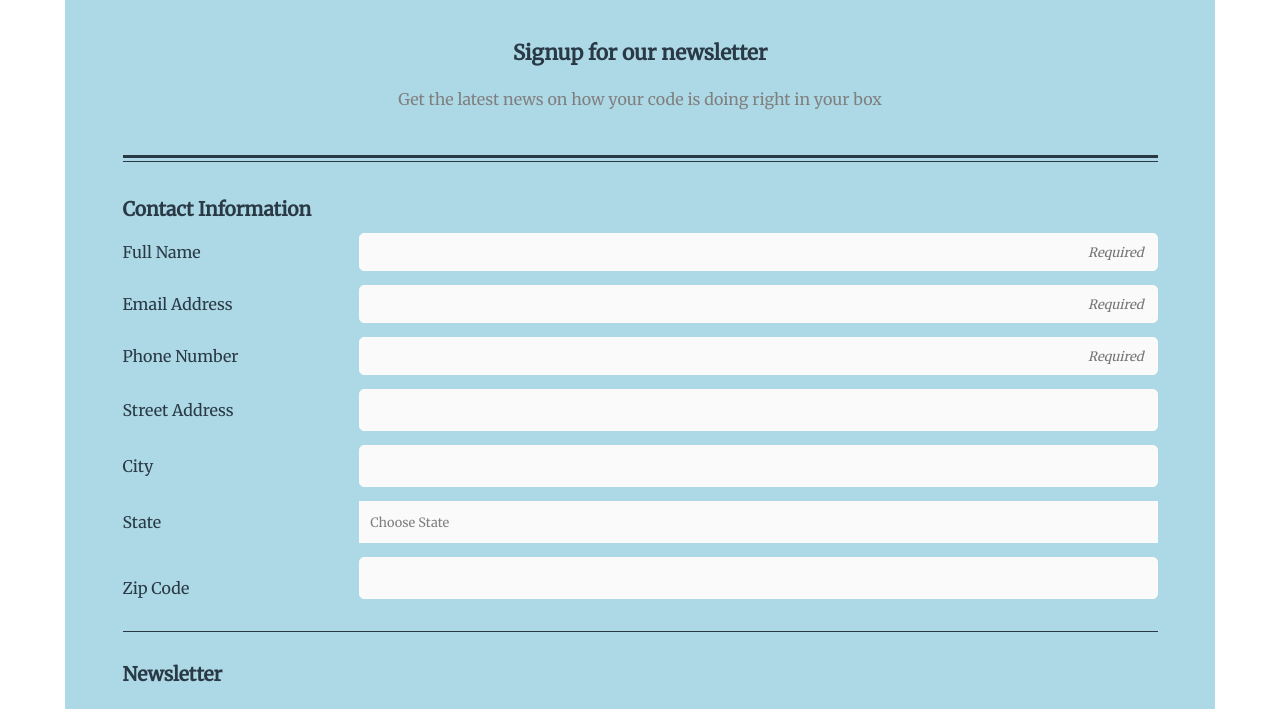
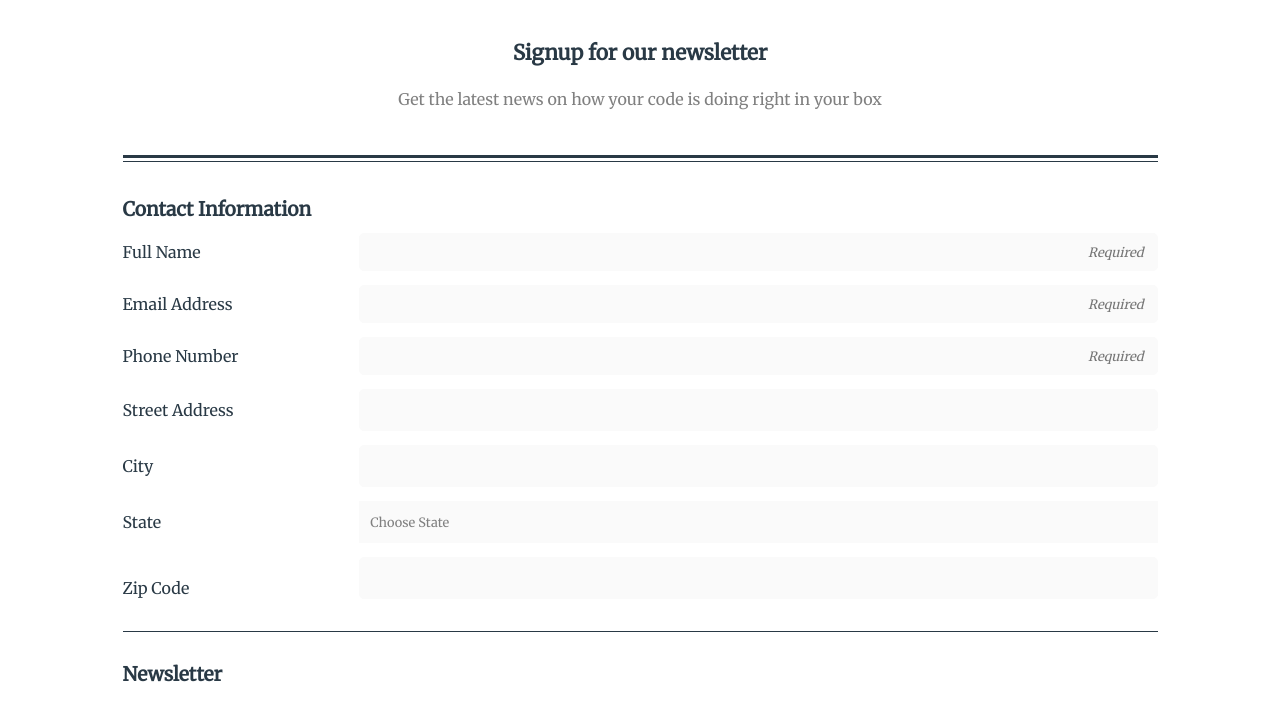
Before and after one commit to JIWU6498/Techdegree-Project3, a plain HTML site: page index.html in a window 1280 px wide. Shown: the part 82-791 px from the top of the page. Drawn offline with Linux system fonts and the light colour scheme.

Commit message:
remove background color

```diff
--- a/css/styles.css
+++ b/css/styles.css
@@ -11,7 +11,6 @@ footer {
 }
 
 main {
-   background-color: lightblue;
    padding-bottom: 30px;
 }
 
```
